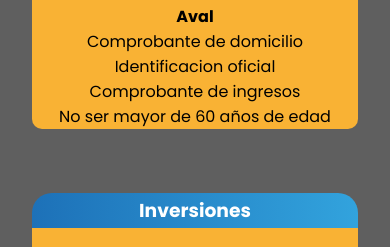
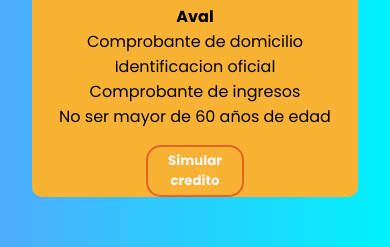
Before and after one commit to geokuga/Proyecto-CST, a React (Vite) app: page / in a window 390 px wide. Shown: the part 2118-2365 px from the top of the page. Built offline with nearby package versions, Linux system fonts and the light colour scheme.

Commit message:
actualizacion requisitos y descripcion

```diff
--- a/src/components/Requisitos/Requisitos.css
+++ b/src/components/Requisitos/Requisitos.css
@@ -3,7 +3,28 @@
   padding: 2rem 0;
   display: flex;
   justify-content: space-between;
-  background-color: rgb(95, 95, 95);
+  position: relative;
+  background: linear-gradient(to right, #4facfe, #00f2fe);
+  overflow: hidden;
+}
+
+.RContent::before,
+.RContent::after {
+  content: "";
+  position: absolute;
+  width: 100%;
+  height: 100px;
+  background-color: white;
+  border-radius: 50% / 100px;
+  left: 0;
+}
+
+.RContent::before {
+  top: -50px; /* Curva superior */
+}
+
+.RContent::after {
+  bottom: -50px; /* Curva inferior */
 }
 
 .RequisitosContent {
@@ -50,6 +71,27 @@
   border-radius: 0 0 0 0;
 }
 
+.subtituloR {
+}
+
+.RBton {
+  width: 30%;
+  padding: 1.3% 0;
+  text-align: center;
+  border-radius: 15px;
+  font-weight: bold;
+  border: 2px solid #e96123;
+  background: transparent;
+  color: aliceblue;
+  cursor: pointer;
+  transition: 0.3s;
+  margin-top: 5%;
+}
+
+.RBton:hover {
+  border: 2px solid white;
+}
+
 @media (max-width: 768px) {
   .RContent {
     flex-direction: column;
@@ -58,4 +100,8 @@
   .RequisitosContent {
     width: 100%;
   }
+
+  .RBton {
+    width: 30%;
+  }
 }
--- a/src/components/Requisitos/Requisitos.tsx
+++ b/src/components/Requisitos/Requisitos.tsx
@@ -22,27 +22,30 @@ export default function Requisitos() {
           <p>Identificación oficial del tutor</p>
         </div>
       </section>
+
       <section className="RequisitosContent">
         <div className="TituloContent">
           <h3>Creditos</h3>
         </div>
         <div className="TextoContent">
           <p>
-            <b>Socio</b>
+            <b className="subtituloR">Socio</b>
           </p>
           <p>Comprobante de domicilio</p>
           <p>Identificacion oficial</p>
           <p>Comprobante de ingresos</p>
           <p>Tener ahorro de 10% o 20%</p>
           <p>
-            <b>Aval</b>
+            <b className="subtituloR">Aval</b>
           </p>
           <p>Comprobante de domicilio</p>
           <p>Identificacion oficial</p>
           <p>Comprobante de ingresos</p>
           <p>No ser mayor de 60 años de edad</p>
+          <button className="RBton">Simular credito</button>
         </div>
       </section>
+
       <section className="RequisitosContent">
         <div className="TituloContent">
           <h3>Inversiones</h3>
--- a/src/components/descripcion/Descripcion.css
+++ b/src/components/descripcion/Descripcion.css
@@ -39,3 +39,17 @@
   width: 100%;
   height: 100%;
 }
+
+@media (max-width: 768px) {
+  .DContenedor {
+    flex-direction: column;
+  }
+
+  .DContent {
+    width: 90%;
+  }
+
+  .DContentImagen {
+    width: 90%;
+  }
+}
```
